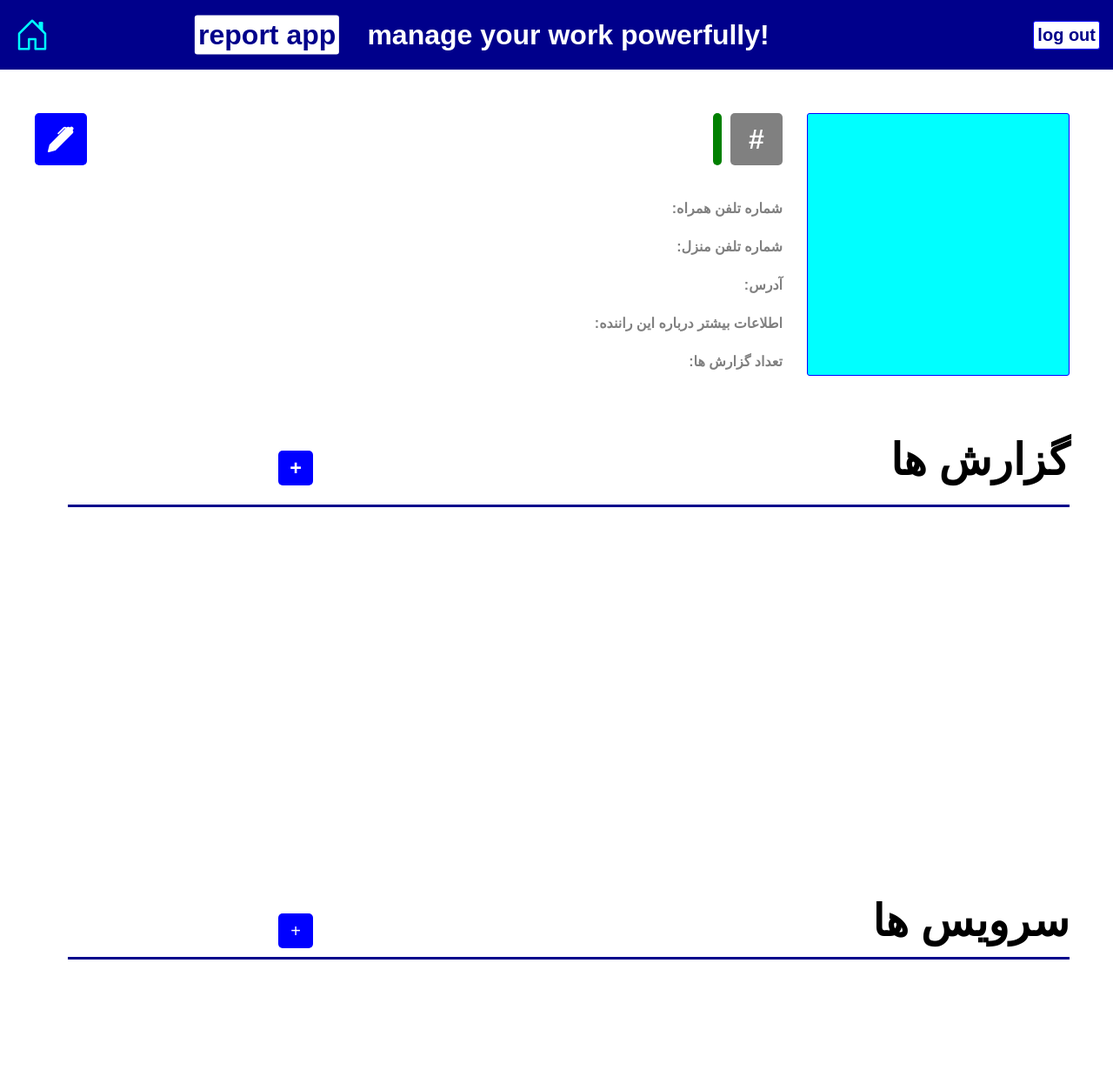
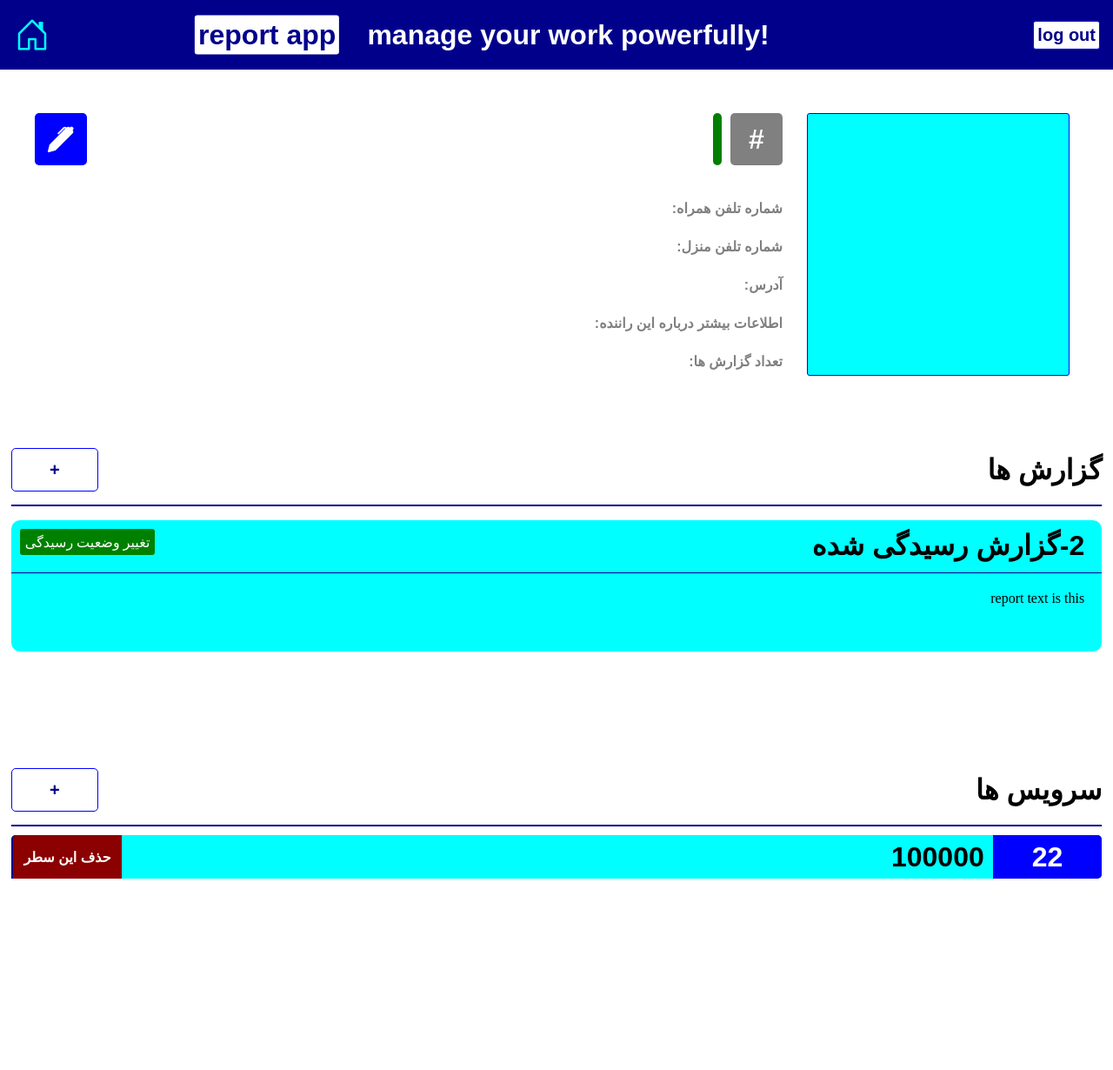
Before and after one commit to hamed-yaghoutpour/report-app, a PHP site: page /driver_page.html in a window 1280 px wide. Shown: the whole page at 87% size. Before the commit the page ends 1103 px from the top, so only its background shows below. Run offline with PHP 8.4, Linux system fonts and the light colour scheme.

Commit message:
some refactors

```diff
--- a/driver_page/driver_page.css
+++ b/driver_page/driver_page.css
@@ -115,19 +115,7 @@ position: absolute;
     direction: rtl;
     top: 1030px;
 }
-#reports_container{
-	    position: absolute;
-    height: 400px;
-    width: 90%;
-    right: 50px;
-    top: 600px;
-    background-color: white;
-    border-radius: 6px;
-	padding:10px;
-	overflow-y:scroll;
-	/* for scrollbar width */
-	transform:translateX(16px);
-}
+
 .plus{
 	position: absolute;
     background-color: blue;
@@ -197,11 +185,8 @@ position: absolute;
 	width:90%;
 }
 .services{
-	    position: absolute;
-    top: 1120px;
-
-    width: 90%;
-    right: 50px;
+	position: absolute;
+    top: 10px;
 }
 .service{
 	position:relative;
@@ -267,3 +252,8 @@ position: absolute;
 	border-top:2px solid darkblue;
 
 }
+.container_1{
+    position: relative;
+    height:500px;
+    width:100%;
+}
--- a/driver_page/driver_page.html
+++ b/driver_page/driver_page.html
@@ -3,17 +3,12 @@
 <head>
 	<meta charset="utf-8">
 	<title>report app v1!</title>
-<!-- order is important -->
 	<link rel="icon" type="image/jpg" href="../common/logo-final-2.jpg">
-
 	<link rel="stylesheet" href="../common/common.css">
 	<script src="../common/jquery-3.5.1.js"></script>
 	<link rel="stylesheet" href="driver_page.css">
-
-<script src="driver_page.js"></script>
-
+	<link rel="stylesheet" href="../templates/container-like-github.css">
 	<script src="../common/vue.js"></script>
-
 
 </head>
 <body>
@@ -22,7 +17,7 @@
 	</div>
 
 <div id="vue_container">
-
+	<div class="container_1">
 		<div id="driver_image"></div>
 		<h1 id="driver_code">
 			#<span></span>
@@ -53,14 +48,13 @@
 				<path fill-rule="evenodd" d="M13.498.795l.149-.149a1.207 1.207 0 1 1 1.707 1.708l-.149.148a1.5 1.5 0 0 1-.059 2.059L4.854 14.854a.5.5 0 0 1-.233.131l-4 1a.5.5 0 0 1-.606-.606l1-4a.5.5 0 0 1 .131-.232l9.642-9.642a.5.5 0 0 0-.642.056L6.854 4.854a.5.5 0 1 1-.708-.708L9.44.854A1.5 1.5 0 0 1 11.5.796a1.5 1.5 0 0 1 1.998-.001z"/>
 			</svg>
 		</button>
-	<b id="reports_title">
-		گزارش ها
-	</b>
-	<button class="add_new_report_button">
-		<h3>+</h3>
-	</button>
-	<div id="seperator_1"></div>
-	<div id="reports_container">
+	</div>
+	<div class="container-like-github">
+		<div class="box-top">
+			<h1 class="title">گزارش ها</h1>
+			<button class="add_new_report_button">+</button>
+		</div>
+		<div class="box-content" id="reports_container">
 			<report
 			v-for="report in reports"
 			v-bind:report_id="report.report_id"
@@ -70,11 +64,13 @@
 			v-bind:report_text="report.report_text"
 			></report>
 		</div>
-
-	<b id="title_2">سرویس ها</b>
+	</div>
+	<div class="container-like-github">
+		<div class="box-top">
+			<h1 class="title">سرویس ها</h1>
 			<button class="plus">+</button>
-	<div id="seperator_2"></div>
-	<div class="services" id="services">
+		</div>
+		<div class="box-content services" id="services">
 			<service
 			v-for="service in services"
 			v-bind:service_id="service.service_id"
@@ -83,8 +79,13 @@
 			></service>
 		</div>
 	</div>
+
+
+</div>
+
 <script src="vue_components/vue_report_component.js"></script>
 <link rel="stylesheet" href="vue_components/vue_report_component.css">
+<script src="driver_page.js"></script>
 
 <script src="../templates/vueHeader.js"></script>
 <link rel="stylesheet" href="../templates/header.css">
--- a/driver_page/driver_page.js
+++ b/driver_page/driver_page.js
@@ -52,10 +52,6 @@ function update_page(driver_code){
 
 }
 
-
-$(document).ready(function(){
-
-
 $(".add_new_report_button").click(function(){
     window.location.assign("../new_report/new_report.php?driver_code="+"driver_code");
 });
@@ -75,4 +71,32 @@ $(document).ready(function(){
 $(".edit_driver_info").click(function(){
     window.location.assign("../edit_driver_info/edit_driver_info.php?driver_code=<?php echo $driver_code ?>");
 });
+// turn on vue :
+const app = new Vue({
+	el:"#reports_container",
+	data:{
+		reports:[
+			{
+				report_id:22,
+				seen_status:true,
+				date:'hamed',
+				counter:2,
+				report_text:'report text is this'
+			}
+		]
+	}
 });
+
+
+const services_app = new Vue({
+	el:"#services",
+	data:{
+		services:[
+			{
+				service_id :2,
+				time:100000,
+				counter:22
+			}
+		]
+	}
+})
--- a/driver_page/vue_components/vue_report_component.js
+++ b/driver_page/vue_components/vue_report_component.js
@@ -112,34 +112,3 @@ Vue.component('service',{
 		}
 	}
 })
-
-var app = false;
-
-app = new Vue({
-	el:"#reports_container",
-	data:{
-		reports:[
-			/* {
-				report_id:22,
-				seen_status:true,
-				date:'hamed',
-				counter:2,
-				report_text:'report text is this'
-			} */
-		]
-	}
-});
-
-
-var services_app = new Vue({
-	el:"#services",
-	data:{
-		services:[
-			/* {
-				service_id :2,
-				time:100000,
-				counter:22
-			} */
-		]
-	}
-})
--- /dev/null
+++ b/templates/container-like-github.css
@@ -0,0 +1,55 @@
+html,body{
+    height:100%;
+    width: 100%;
+    padding:0px;
+    margin:0px;
+}
+.container-like-github{
+    width:98%;
+    min-height:300px;
+    position: relative;
+    margin-left:auto;
+    margin-right:auto;
+}
+.container-like-github .box-top{
+    width:100%;
+    height:80px;
+    border-bottom:2px solid darkblue;
+    position: relative;
+}
+.container-like-github .box-top h1.title,
+.container-like-github .box-top button
+{
+    margin:0px;
+    position: absolute;
+    top:50%;
+    transform: translateY(-50%);
+
+}
+.container-like-github .box-top h1.title{
+    right:0px;
+}
+.container-like-github .box-top button{
+    font-weight: bold;
+    left:0px;
+    height:50px;
+    min-width: 100px;
+    display: flex;
+    justify-content: center;
+    align-items: center;
+    font-size: 20px;
+    border:1px solid blue;
+    background-color: white;
+    border-radius: 5px;
+    transition: 0.3s;
+    color: darkblue;
+}
+.container-like-github .box-top button:hover{
+    background-color: blue;
+    color:white;
+}
+.container-like-github .box-content{
+    position: relative;
+    width: 100%;
+    min-height:270px;
+}
```
Also changed, not shown: templates/container-like-github.html (added, +10 -0 lines). Lines whose indentation alone changed are shown as unchanged.
